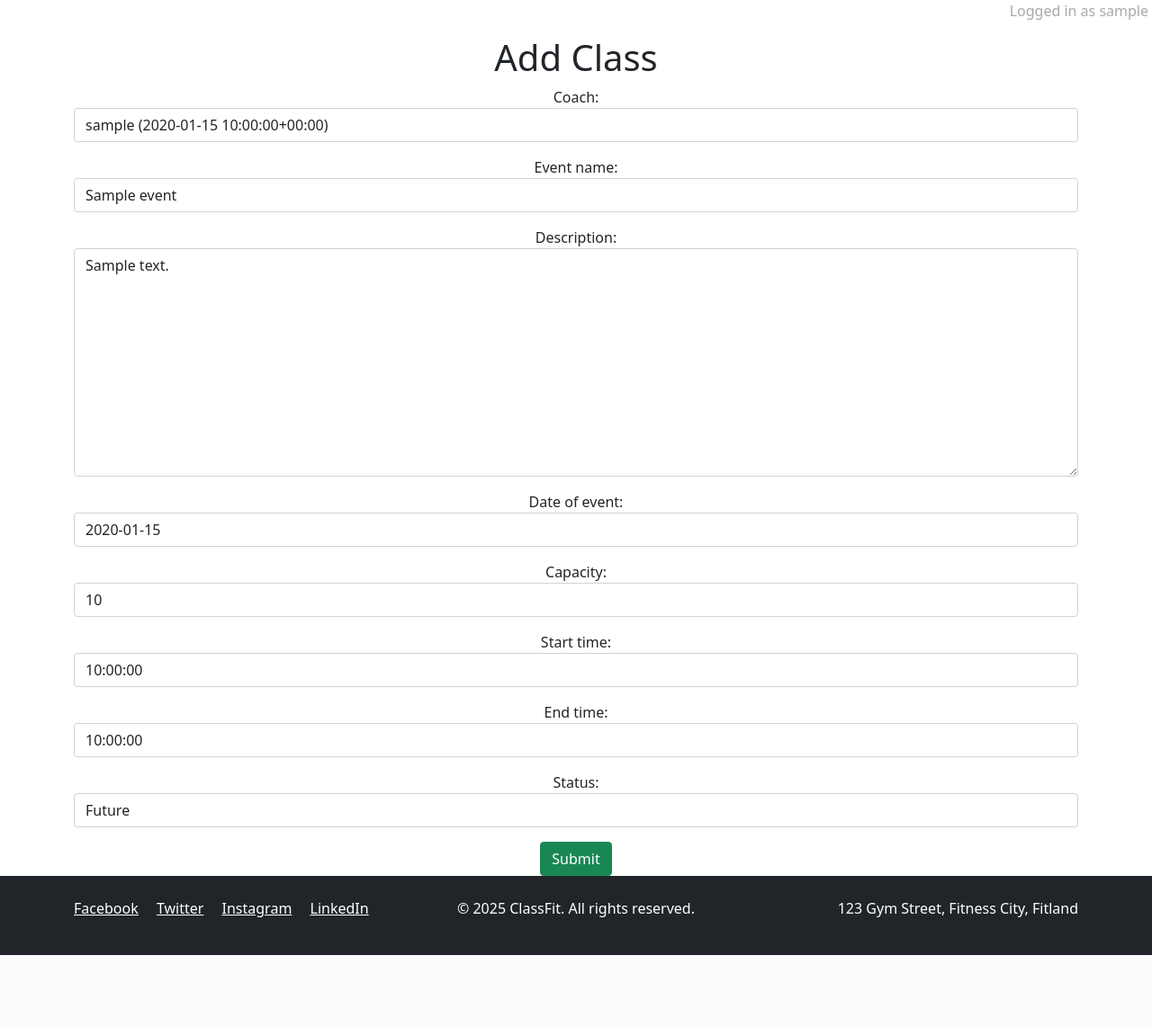
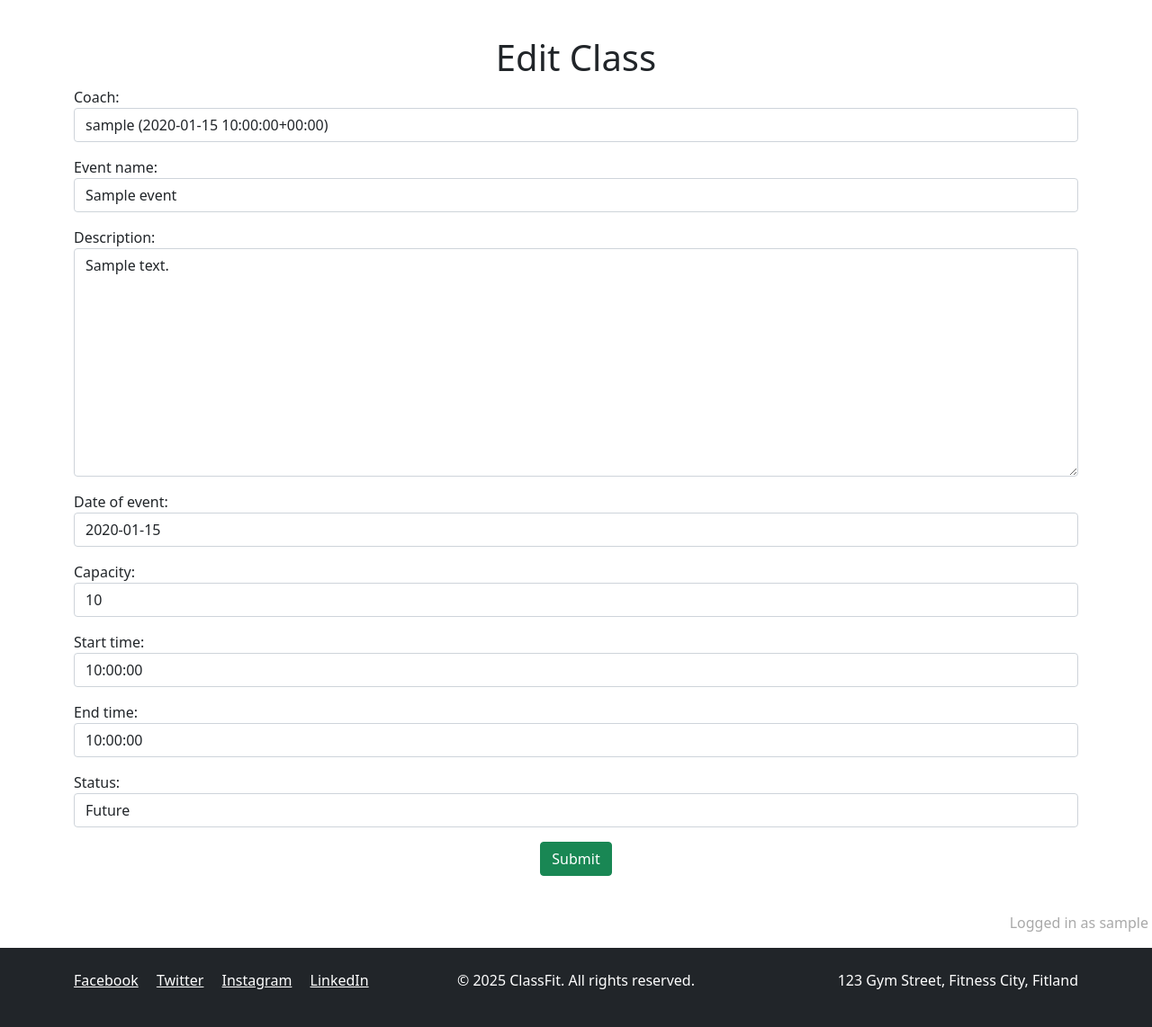
Before and after one commit to judewoolls/ClassFit, a Django app: page /booking/edit_event/1/ in a window 1280 px wide. Shown: the part 56-1198 px from the top of the page at 90% size. Before the commit the page ends 1118 px from the top, so only its background shows below. Run offline with Django 4.2, Linux system fonts and the light colour scheme; a user stored in the database is signed in; tables that the repository leaves empty hold one stand-in row (values such as "Sample post").

Commit message:
add more margin and move the access message to bottom

```diff
--- a/booking/templates/booking/edit_event.html
+++ b/booking/templates/booking/edit_event.html
@@ -1,16 +1,16 @@
-{% extends 'base.html' %}
+{% extends "base.html" %}
 
 {% block content %}
-<h1>Add Class</h1>
+<h1>Edit Class</h1>
 <div class="container">
     <div class="row">
-        <form action="" method="post">
+        <form action="{% url 'edit_event' event.id %}" method="post" class='text-start' id="edit-event-form">
             {% csrf_token %}
             {{ form.as_p }}
+            <div class="text-center">
             <button type="submit" class="btn btn-success">Submit</button>
+            </div>
         </form>
     </div>
 </div>
-
-
-{% endblock content%}
+{% endblock content %}
--- a/static/css/style.css
+++ b/static/css/style.css
@@ -12,6 +12,7 @@ body {
 
 main {
     flex: 1;
+    margin-top: 40px;
 }
 
 #main-content > *{
@@ -49,6 +50,10 @@ li {
     max-width: 90%;
 }
 
+#edit-event-form {
+    margin-bottom: 40px;
+}
+
 footer {
     min-width: 100%;
 }
--- a/templates/base.html
+++ b/templates/base.html
@@ -73,11 +73,6 @@
             </div>
         </div>
     </nav>
-    {% if user.is_authenticated %}
-    <p style="text-align: right; margin-right: 4px; color: darkgray;">Logged in as {{ user.username }}</p>
-    {% else %}
-    <p style="text-align: right; margin-right: 4px; color: darkgray;">Restricted Access</p>
-    {% endif %}
 
     <main class="flex-shrink-0" id="main-content">
         {% if messages %}
@@ -98,6 +93,12 @@
         {% endblock unauthorised_content%}
         {% endif %}
     </main>
+
+    {% if user.is_authenticated %}
+    <p style="text-align: right; margin-right: 4px; color: darkgray;">Logged in as {{ user.username }}</p>
+    {% else %}
+    <p style="text-align: right; margin-right: 4px; color: darkgray;">Restricted Access</p>
+    {% endif %}
 
     <footer class="footer mt-auto bg-dark text-white">
         <div class="container py-4">
```
Also changed, not shown: booking/templates/booking/index.html (+5 -5 lines), 1 other file.
